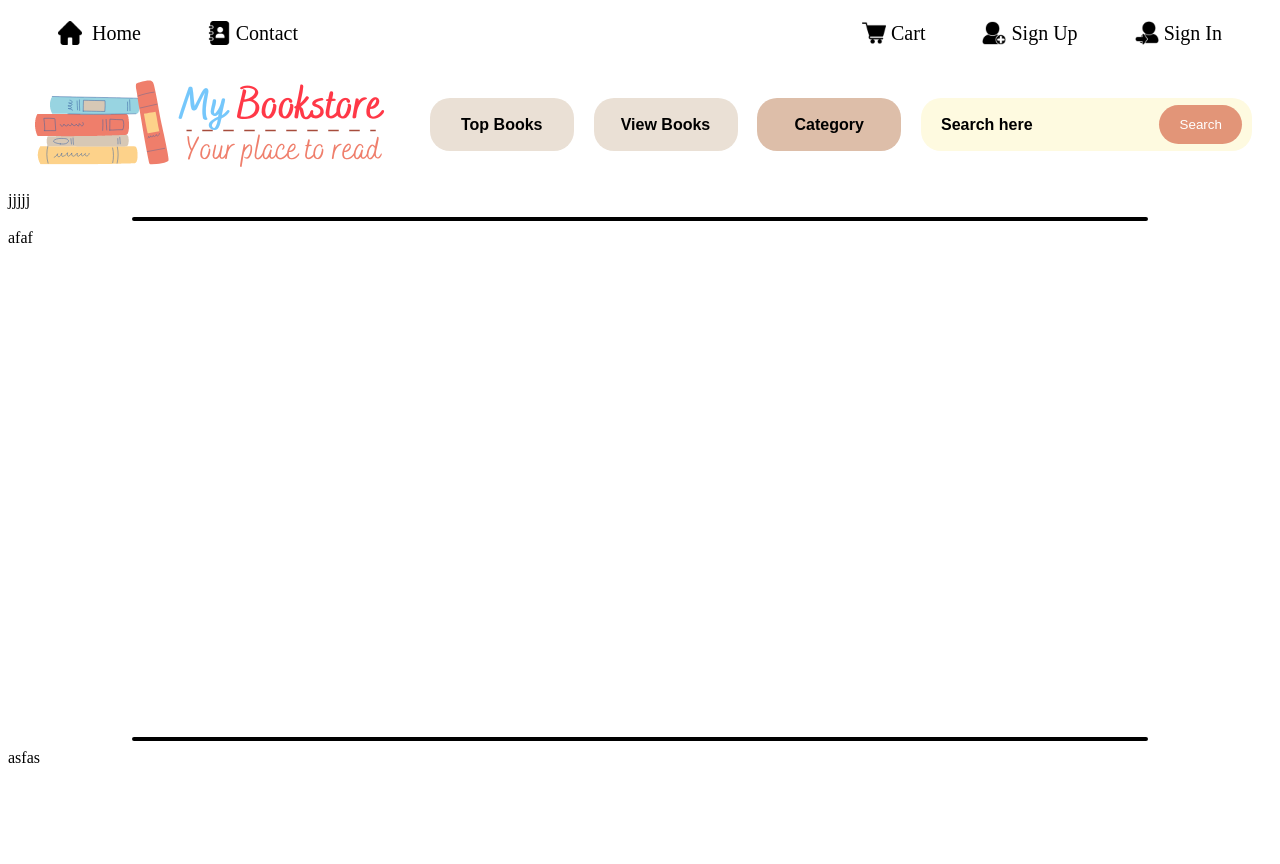
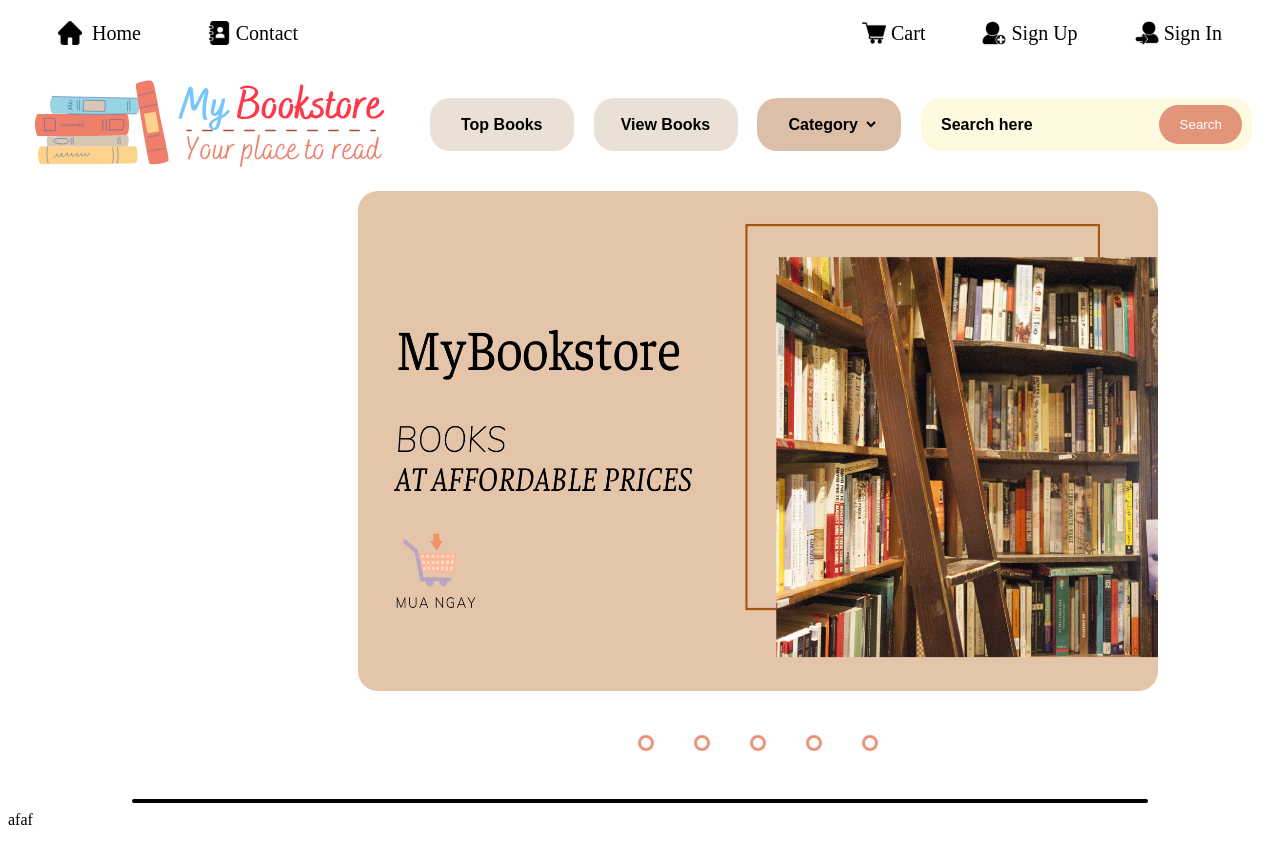
Before and after one commit to tona3922/ebookstore, a React (Create React App) app: page /home in a window 1280 px wide. Shown: the top 864 px of the page. Built offline with nearby package versions, Linux system fonts and the light colour scheme.

Commit message:
update slider

```diff
--- a/public/index.html
+++ b/public/index.html
@@ -24,7 +24,7 @@
       work correctly both with client-side routing and a non-root public URL.
       Learn how to configure a non-root public URL by running `npm run build`.
     -->
-    <title>React App</title>
+    <title>EBookstore</title>
   </head>
   <body>
     <noscript>You need to enable JavaScript to run this app.</noscript>
--- a/src/navbar/upper/home.css
+++ b/src/navbar/upper/home.css
@@ -61,6 +61,67 @@ button.search {
 }
 a {
   text-decoration: none;
+}
+/* slider////////// */
+.slider {
+  height: 600px;
+  display: flex;
+  flex-direction: column;
+  justify-content: space-between;
+  padding-left: 350px;
+  /* padding-left: 50%; */
+  overflow: hidden;
+}
+.slides {
+  width: 500%;
+  height: 500px;
+  display: flex;
+  justify-content: flex-start;
+}
+.slides input {
+  display: none;
+}
+.slide {
+  width: 20%;
+  transition: 2s;
+}
+.slide img {
+  width: 800px;
+  height: 500px;
+  border-radius: 20px;
+}
+.navigation-manual {
+  width: 800px;
+  display: flex;
+  justify-content: center;
+  padding-bottom: 40px;
+}
+.manual-btn {
+  border: 3px solid darksalmon;
+  padding: 5px;
+  border-radius: 15px;
+  cursor: pointer;
+}
+.manual-btn:not(:last-child) {
+  margin-right: 40px;
+}
+.manual-btn:hover {
+  background-color: darksalmon;
+}
+#radio1:checked ~ .first {
+  margin-left: 0;
+}
+#radio2:checked ~ .first {
+  margin-left: -20%;
+}
+#radio3:checked ~ .first {
+  margin-left: -40%;
+}
+#radio4:checked ~ .first {
+  margin-left: -60%;
+}
+#radio5:checked ~ .first {
+  margin-left: -80%;
 }
 /* topbook//////// */
 .topbook {
@@ -137,3 +198,13 @@ p.footrightTitle {
   align-items: center;
   justify-content: space-between;
 }
+select {
+  background-color: transparent;
+  border: none;
+  outline: none;
+  font-weight: bold;
+  font-size: 16px;
+}
+option {
+  text-align: center;
+}
--- a/src/navbar/upper/home.jsx
+++ b/src/navbar/upper/home.jsx
@@ -8,6 +8,7 @@ import phone from "../../img/phone.png";
 import location from "../../img/location.png";
 import momo from "../../img/momo.png";
 import bank from "../../img/bank.png";
+import slider1 from "../../img/slider1.png";
 
 // import "../../navbar/nav.css";
 import "./home.css";
@@ -23,14 +24,52 @@ export const Home = () => {
         <a href="#viewbook">
           <button class="normbutton">View Books</button>
         </a>
-
-        <button class="category">Category</button>
+        <button class="category">
+          <select>
+            <option value="#">Category</option>
+            <option value="A">Science</option>
+            <option value="B">Novel</option>
+            <option value="C">Fiction</option>
+            <option value="D">Adventure</option>
+            <option value="E">Comic</option>
+          </select>
+        </button>
         <div class="searchButton">
           <input type="text" placeholder="Search here" />
           <button class="search">Search</button>
         </div>
       </div>
-      <div className="sliderIntro">jjjjj</div>
+      <div className="slider">
+        <div className="slides">
+          <input type="radio" id="radio1" name="radio-btn" />
+          <input type="radio" id="radio2" name="radio-btn" />
+          <input type="radio" id="radio3" name="radio-btn" />
+          <input type="radio" id="radio4" name="radio-btn" />
+          <input type="radio" id="radio5" name="radio-btn" />
+          <div className="slide first">
+            <img src={slider1} alt="" />
+          </div>
+          <div className="slide">
+            <img src={bank} alt="" />
+          </div>
+          <div className="slide">
+            <img src={slider1} alt="" />
+          </div>
+          <div className="slide">
+            <img src={slider1} alt="" />
+          </div>
+          <div className="slide">
+            <img src={slider1} alt="" />
+          </div>
+        </div>
+        <div className="navigation-manual">
+          <label htmlFor="radio1" className="manual-btn"></label>
+          <label htmlFor="radio2" className="manual-btn"></label>
+          <label htmlFor="radio3" className="manual-btn"></label>
+          <label htmlFor="radio4" className="manual-btn"></label>
+          <label htmlFor="radio5" className="manual-btn"></label>
+        </div>
+      </div>
       <hr></hr>
       <div id="topbook" className="topbook">
         afaf
```
Also changed, not shown: src/img/slider1.png (added).
